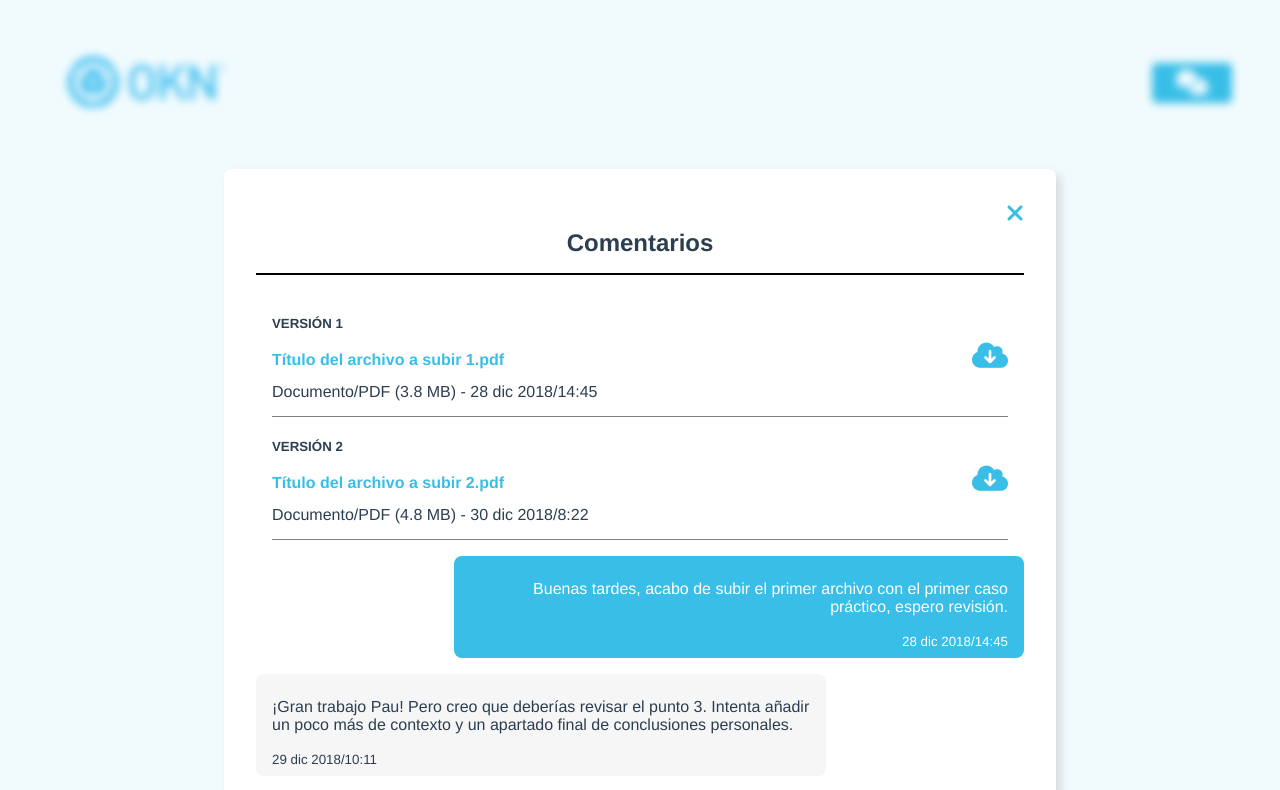
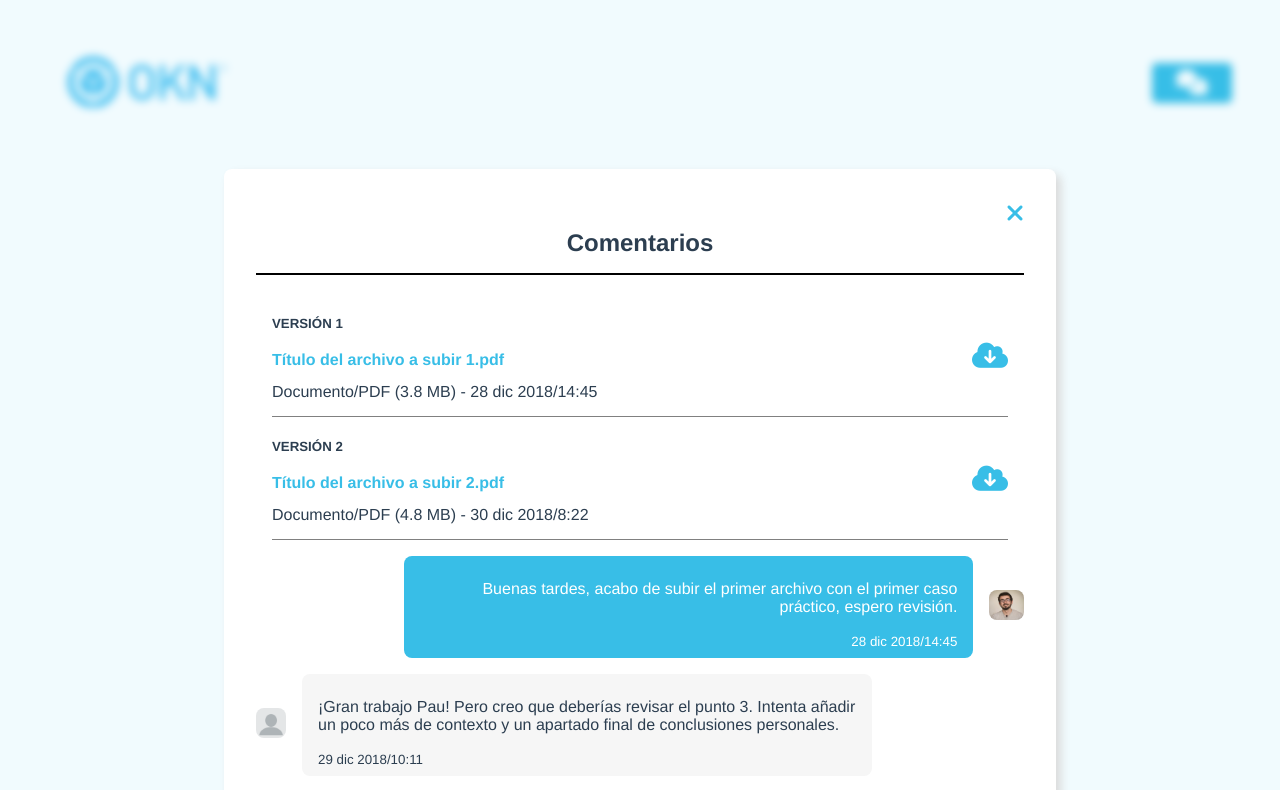
Before and after one commit to PauGarciaMartinez/okn-learning-modal, a Vue app: page / in a window 1280 px wide. Shown: the top 790 px of the page. Built offline with nearby package versions, Linux system fonts and the light colour scheme.

Commit message:
Add profile photos for student and teacher

```diff
--- a/src/components/Message.vue
+++ b/src/components/Message.vue
@@ -1,12 +1,19 @@
 <template>
+
   <div v-for="msg in messages" :key="msg">
     <div v-if="msg.value.author === 'student'" class="messages-wrapper">
       <div class="message-container">
         <p>{{ msg.value.content }}</p>
         <small>{{ msg.value.date }}</small>
       </div>
+      <div class="thumbnail">
+        <img src="@/assets/student-profile.jpeg" alt="Student's profile photo">
+      </div>
     </div>
     <div v-else class="messages-wrapper2">
+      <div class="thumbnail">
+        <img src="@/assets/teacher-profile.jpeg" alt="Teacher's profile photo">
+      </div>
       <div class="message-container2">
         <p>{{ msg.value.content }}</p>
         <small>{{ msg.value.date }}</small>
@@ -45,9 +52,10 @@ export default {
 /* STUDENT MESSAGES */
 .messages-wrapper {
   display: flex;
-  flex-direction: column;
-  justify-content: center;
-  align-items: flex-end;
+  flex-direction: row;
+  justify-content: flex-end;
+  align-items: center;
+  gap: 1rem;
   margin: 1rem 0;
 }
 .message-container {
@@ -59,12 +67,23 @@ export default {
   color: white;
 }
 
+.thumbnail {
+  max-width: 50px;
+}
+
+.thumbnail img {
+  max-height: 30px;
+  max-width: 35px;
+  border-radius: 0.5rem;
+}
+
 /* TEACHER MESSAGES */
 .messages-wrapper2 {
   display: flex;
-  flex-direction: column;
-  justify-content: center;
-  align-items: flex-start;
+  flex-direction: row;
+  justify-content: flex-start;
+  align-items: center;
+  gap: 1rem;
   margin: 1rem 0;
 }
 .message-container2 {
```
Also changed, not shown: src/assets/student-profile.jpeg (added), src/assets/teacher-profile.jpeg (added).
